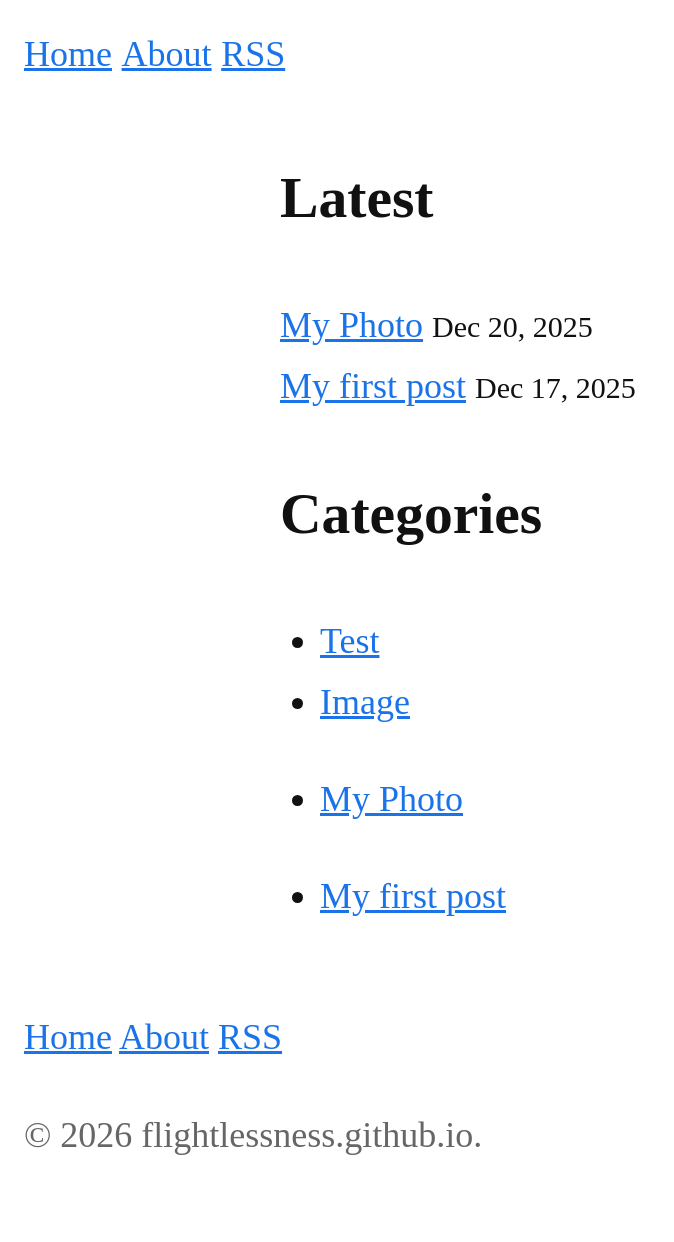
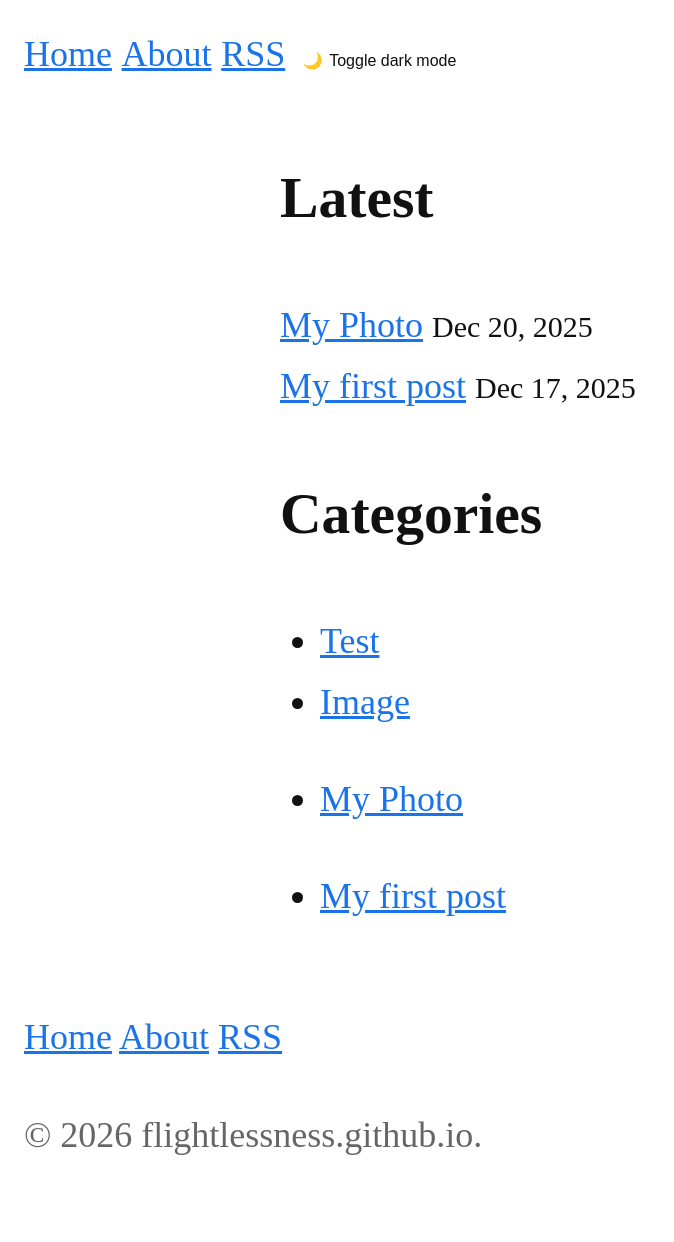
Before and after one commit to flightlessness/flightlessness.github.io, a Jekyll site: the page built from index.md, in a window 1280 px wide. Shown: the whole page, without its empty margins (0-674 px from the left). Built offline with Jekyll 4.4.1, drawn with Linux system fonts in a browser that asks for light colours.

Commit message:
Update nav.html

```diff
--- a/_includes/nav.html
+++ b/_includes/nav.html
@@ -1,5 +1,12 @@
-<nav class="site-nav">
+<nav class="site-nav" aria-label="Main navigation">
   <a href="/">Home</a>
   <a href="/about/">About</a>
   <a href="/feed.xml">RSS</a>
+
+  <div class="nav-right">
+    <button id="theme-toggle" class="theme-toggle" aria-pressed="false" aria-label="Toggle dark mode" title="Toggle dark mode">
+      <span id="theme-toggle-icon">🌙</span>
+      <span class="sr-only">Toggle dark mode</span>
+    </button>
+  </div>
 </nav>
```
